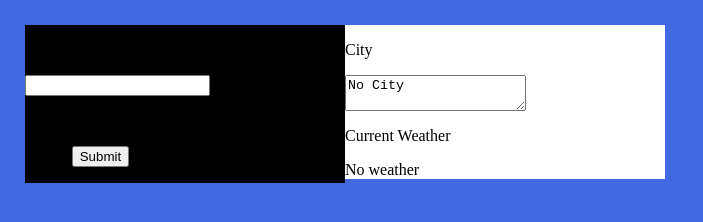
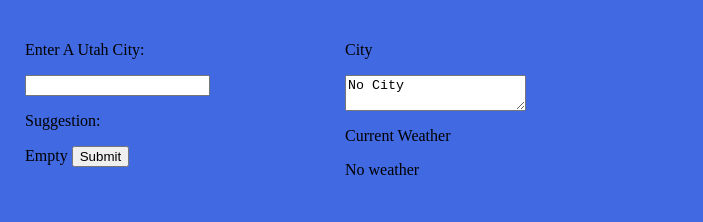
Before and after one commit to cougatuba/weatherAPI, a plain HTML site: page lab2.html in a window 1280 px wide. Shown: the top 222 px of the page, without its empty margins (0-703 px from the left). Drawn offline with nearby package versions, Linux system fonts and the light colour scheme.

Commit message:
changed style

```diff
--- a/style.css
+++ b/style.css
@@ -6,13 +6,11 @@ body{
 }
 
 #left{
-  background-color:black;
   width:25%;
   float:left;
 }
 
 #right{
-  background-color:white;
   width:25%;
   float:left;
 }
```
